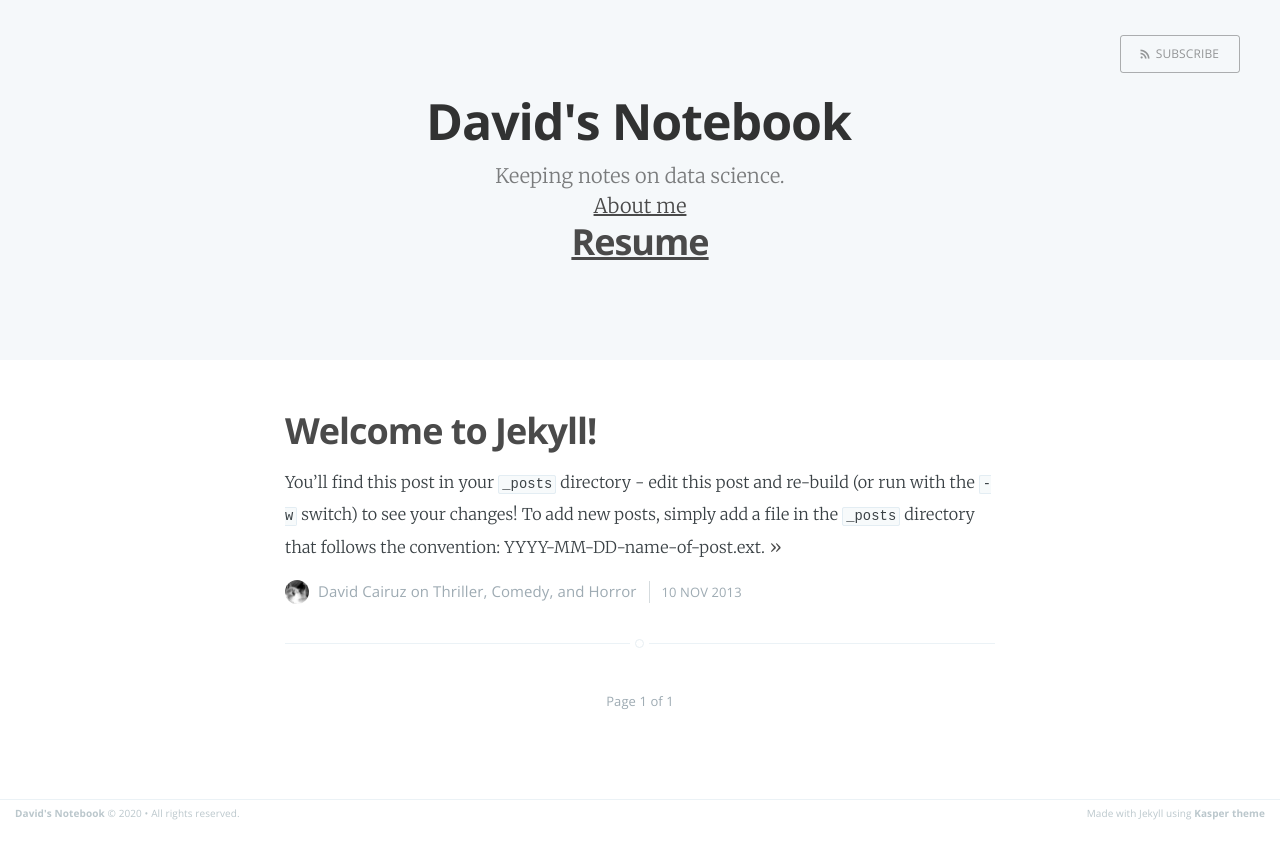
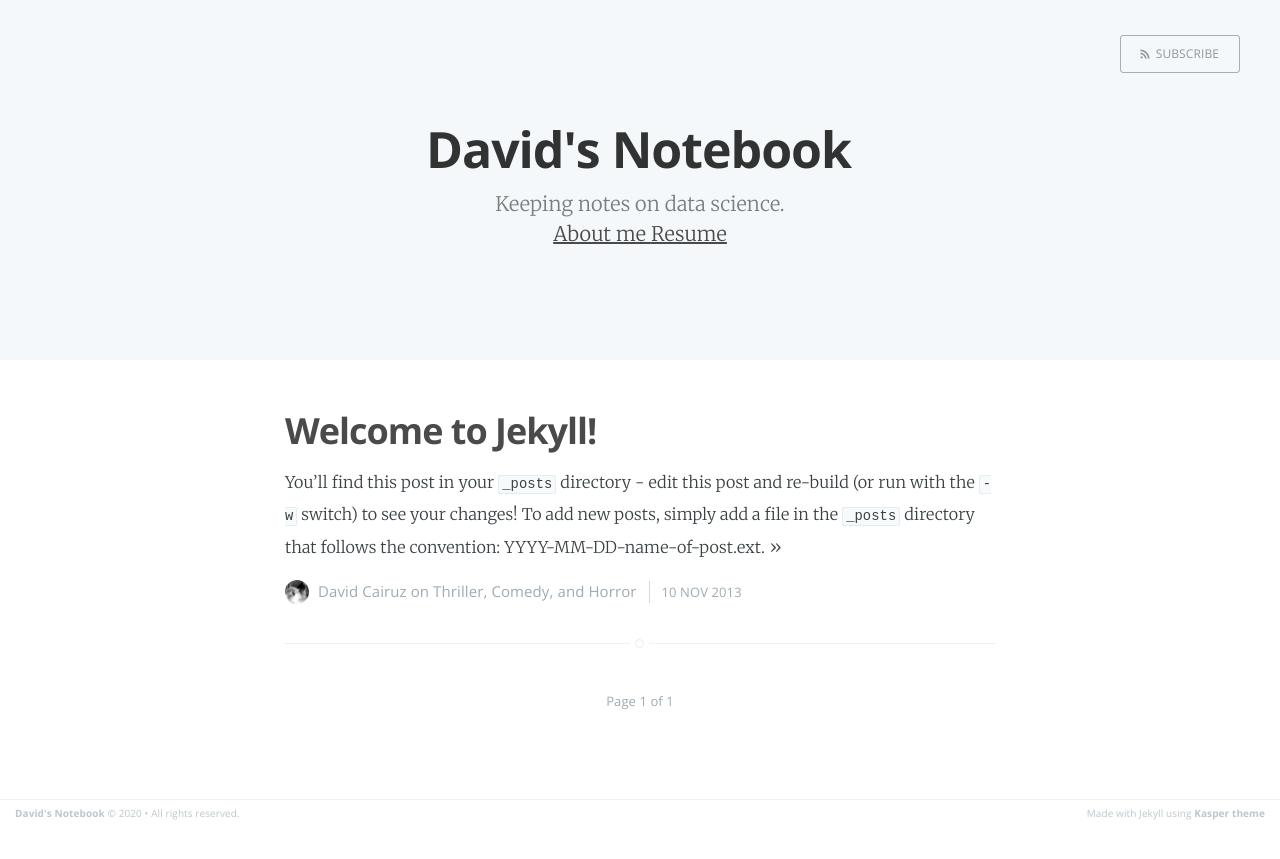
Before and after one commit to davidcairuz/davidcairuz.github.io, a Jekyll site: the page built from index.html, in a window 1280 px wide. Shown: the top 859 px of the page. Built offline with Jekyll 4.4.1, drawn with Linux system fonts in a browser that asks for light colours; the list of posts is cut into pages by our own code.

Commit message:
Update index.html

```diff
--- a/index.html
+++ b/index.html
@@ -23,9 +23,6 @@ resume: 'resume.html'
             </h2>
             <h2 class="page-description">
                 {% if page.about %} <a href='{{ site.baseurl }}{{ page.about }}'>About me </a> {% endif %}
-            </h2>
-
-            <h2>
                 {% if page.resume %} <a href='{{ site.baseurl }}{{ page.resume }}'>Resume </a> {% endif %}
             </h2>
         </div>
```
